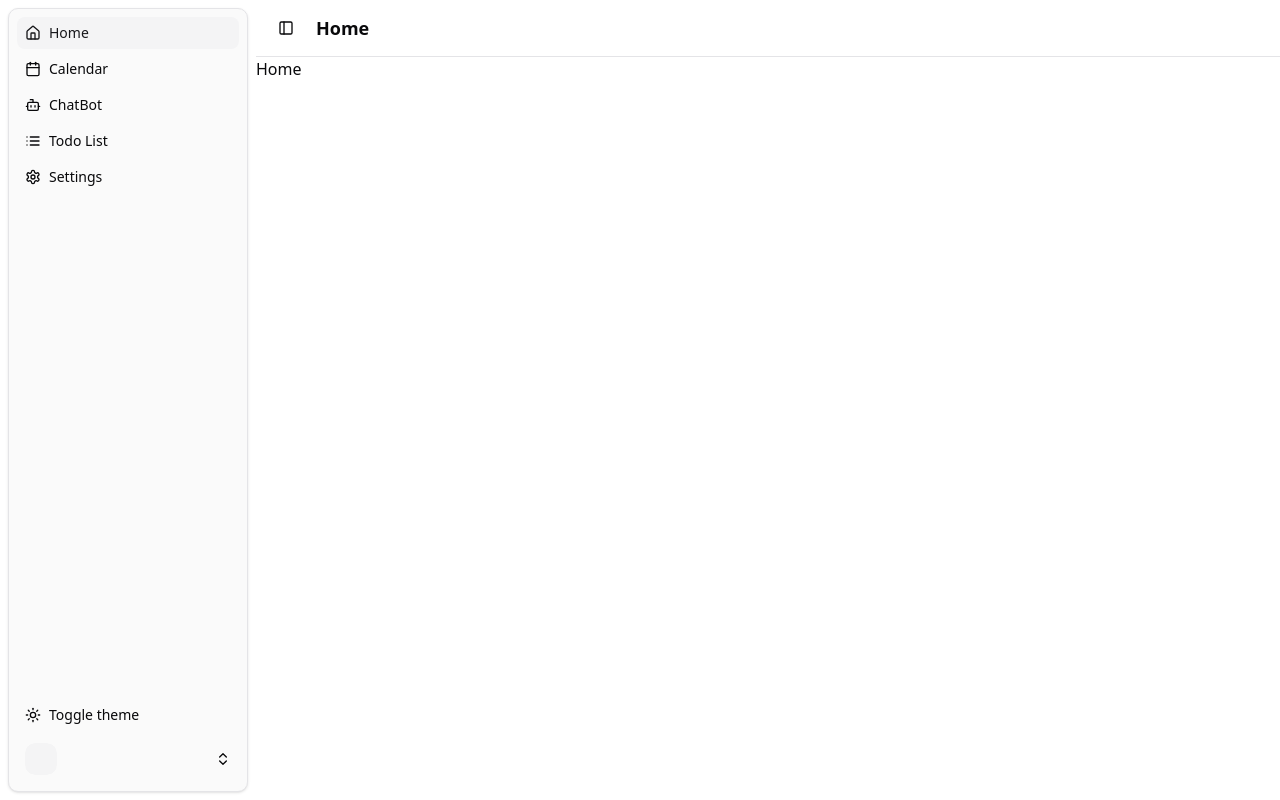
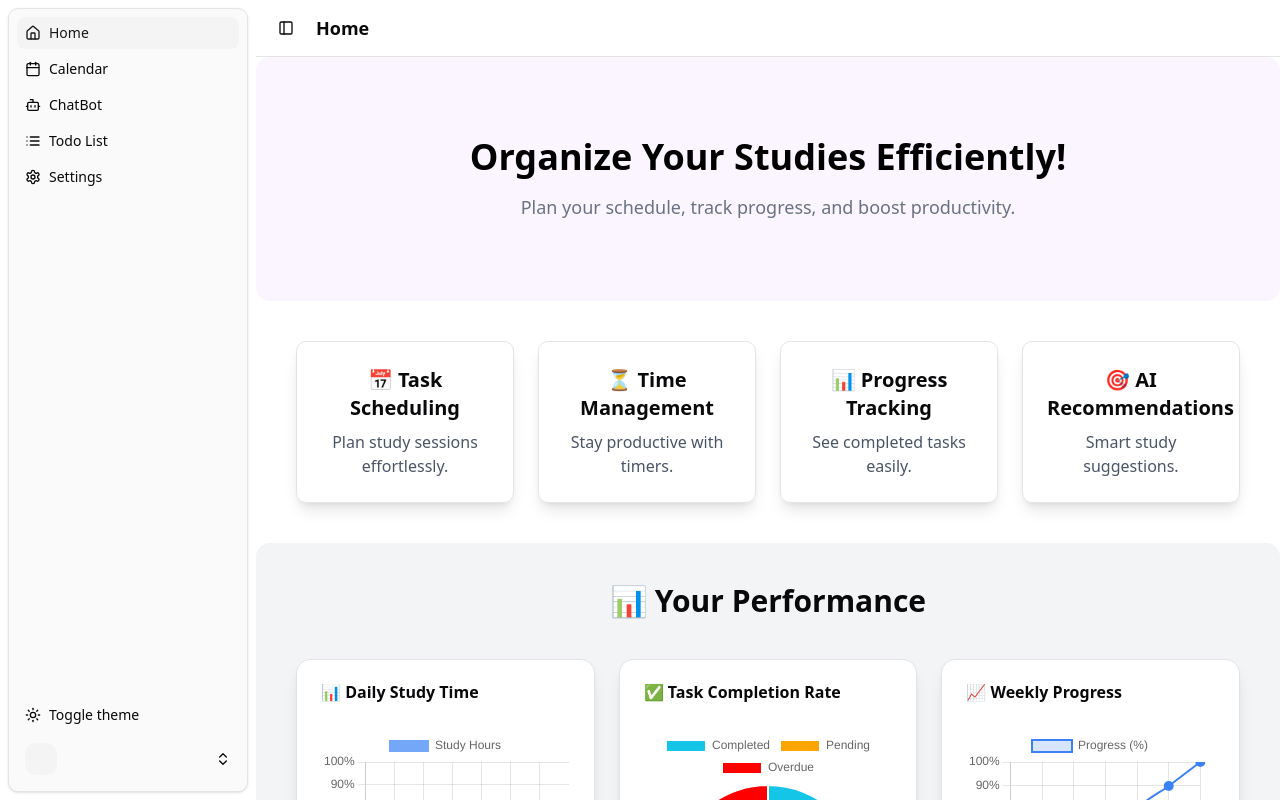
Before and after one commit to iltan987/smart-study-planner, a Next.js app: page / in a window 1280 px wide. Built offline with nearby package versions, Linux system fonts and the light colour scheme; no server answers.

Commit message:
home page

```diff
--- /dev/null
+++ b/src/app/HomePageContent.tsx
@@ -0,0 +1,168 @@
+'use client';
+import { Card, CardContent, CardHeader, CardTitle } from '@/components/ui/card';
+import {
+  ArcElement,
+  BarElement,
+  CategoryScale,
+  Chart,
+  Legend,
+  LinearScale,
+  LineElement,
+  PointElement,
+  Title,
+  Tooltip,
+} from 'chart.js';
+import { Bar, Line, Pie } from 'react-chartjs-2';
+
+Chart.register(
+  CategoryScale,
+  LinearScale,
+  BarElement,
+  PointElement,
+  LineElement,
+  ArcElement,
+  Title,
+  Tooltip,
+  Legend
+);
+
+// Data for Bar Chart (Daily Study Time)
+const barData = {
+  labels: ['Mon', 'Tue', 'Wed', 'Thu', 'Fri', 'Sat', 'Sun'],
+  datasets: [
+    {
+      label: 'Study Hours',
+      data: [20, 30, 40, 10, 50, 60, 20], // Sample data
+      backgroundColor: 'rgba(59, 130, 246, 0.7)', // Tailwind blue-500
+      borderRadius: 5,
+    },
+  ],
+};
+
+// Data for Pie Chart (Task Completion Rate)
+const pieData = {
+  labels: ['Completed', 'Pending', 'Overdue'],
+  datasets: [
+    {
+      label: 'Tasks',
+      data: [70, 20, 10], // Sample data in percentage
+      backgroundColor: ['#14c5e8 ', '#ffa500', '#ff0000'], // Green, Yellow, Red
+    },
+  ],
+};
+
+// Data for Line Chart (Weekly Progress)
+const lineData = {
+  labels: ['Mon', 'Tue', 'Wed', 'Thu', 'Fri', 'Sat', 'Sun'],
+  datasets: [
+    {
+      label: 'Progress (%)',
+      data: [20, 40, 60, 50, 80, 90, 100],
+      borderColor: '#3b82f6',
+      backgroundColor: 'rgba(59, 130, 246, 0.2)',
+      borderWidth: 2,
+      pointRadius: 4,
+      pointBackgroundColor: '#3b82f6',
+      tension: 0.3,
+    },
+  ],
+};
+
+// Chart Options
+const chartOptions = {
+  responsive: true,
+  maintainAspectRatio: false,
+  plugins: {
+    legend: { display: true },
+  },
+  scales: {
+    y: {
+      beginAtZero: true,
+      max: 100, // Y-axis as percentage
+      ticks: {
+        stepSize: 10,
+        callback: function (tickValue: string | number) {
+          return `${tickValue}%`;
+        },
+      },
+    },
+  },
+};
+
+const HomePage = () => {
+  return (
+    <div className="min-h-screen flex flex-col  ">
+      {/* Header Section */}
+      <section className="text-center py-20 bg-purple-50 text-white rounded-xl p-4">
+        <h1 className="text-4xl font-bold text-black">
+          Organize Your Studies Efficiently!
+        </h1>
+        <p className="mt-4 text-lg text-gray-500">
+          Plan your schedule, track progress, and boost productivity.
+        </p>
+      </section>
+
+      {/* Features Section */}
+      <section className="grid grid-cols-1 md:grid-cols-2 lg:grid-cols-4 gap-6 p-10 text-center">
+        <div className="p-6 border rounded-lg shadow-lg hover:bg-gray-200">
+          <h2 className="text-xl font-semibold">📅 Task Scheduling</h2>
+          <p className="text-gray-600 mt-2">
+            Plan study sessions effortlessly.
+          </p>
+        </div>
+        <div className="p-6 border rounded-lg shadow-lg hover:bg-gray-200">
+          <h2 className="text-xl font-semibold">⏳ Time Management</h2>
+          <p className="text-gray-600 mt-2">Stay productive with timers.</p>
+        </div>
+        <div className="p-6 border rounded-lg shadow-lg hover:bg-gray-200">
+          <h2 className="text-xl font-semibold">📊 Progress Tracking</h2>
+          <p className="text-gray-600 mt-2">See completed tasks easily.</p>
+        </div>
+        <div className="p-6 border rounded-lg shadow-lg hover:bg-gray-200">
+          <h2 className="text-xl font-semibold">🎯 AI Recommendations</h2>
+          <p className="text-gray-600 mt-2">Smart study suggestions.</p>
+        </div>
+      </section>
+
+      {/* Performance Charts Section */}
+      <section className="p-10 bg-gray-100 rounded-xl">
+        <h2 className="text-3xl font-semibold text-center  mb-10">
+          📊 Your Performance
+        </h2>
+        <div className="grid grid-cols-1 md:grid-cols-3 gap-6">
+          {/* Daily Study Time - Bar Chart */}
+          <Card className="shadow-lg">
+            <CardHeader>
+              <CardTitle>📊 Daily Study Time</CardTitle>
+            </CardHeader>
+            <CardContent className="h-[300px]">
+              <Bar data={barData} options={chartOptions} />
+            </CardContent>
+          </Card>
+
+          {/* Task Completion Rate - Pie Chart */}
+          <Card className="shadow-lg">
+            <CardHeader>
+              <CardTitle>✅ Task Completion Rate</CardTitle>
+            </CardHeader>
+            <CardContent>
+              <Pie data={pieData} />
+            </CardContent>
+          </Card>
+
+          {/* Weekly Progress - Line Chart */}
+          <Card className="shadow-lg">
+            <CardHeader>
+              <CardTitle>📈 Weekly Progress</CardTitle>
+            </CardHeader>
+            <CardContent className="h-[300px]">
+              <Line data={lineData} options={chartOptions} />
+            </CardContent>
+          </Card>
+        </div>
+      </section>
+    </div>
+  );
+};
+
+export default HomePage;
--- a/src/app/page.tsx
+++ b/src/app/page.tsx
@@ -1,4 +1,6 @@
+import HomePage from './HomePageContent';
+
 const Home = () => {
-  return <div>Home</div>;
+  return <HomePage />;
 };
 export default Home;
```
